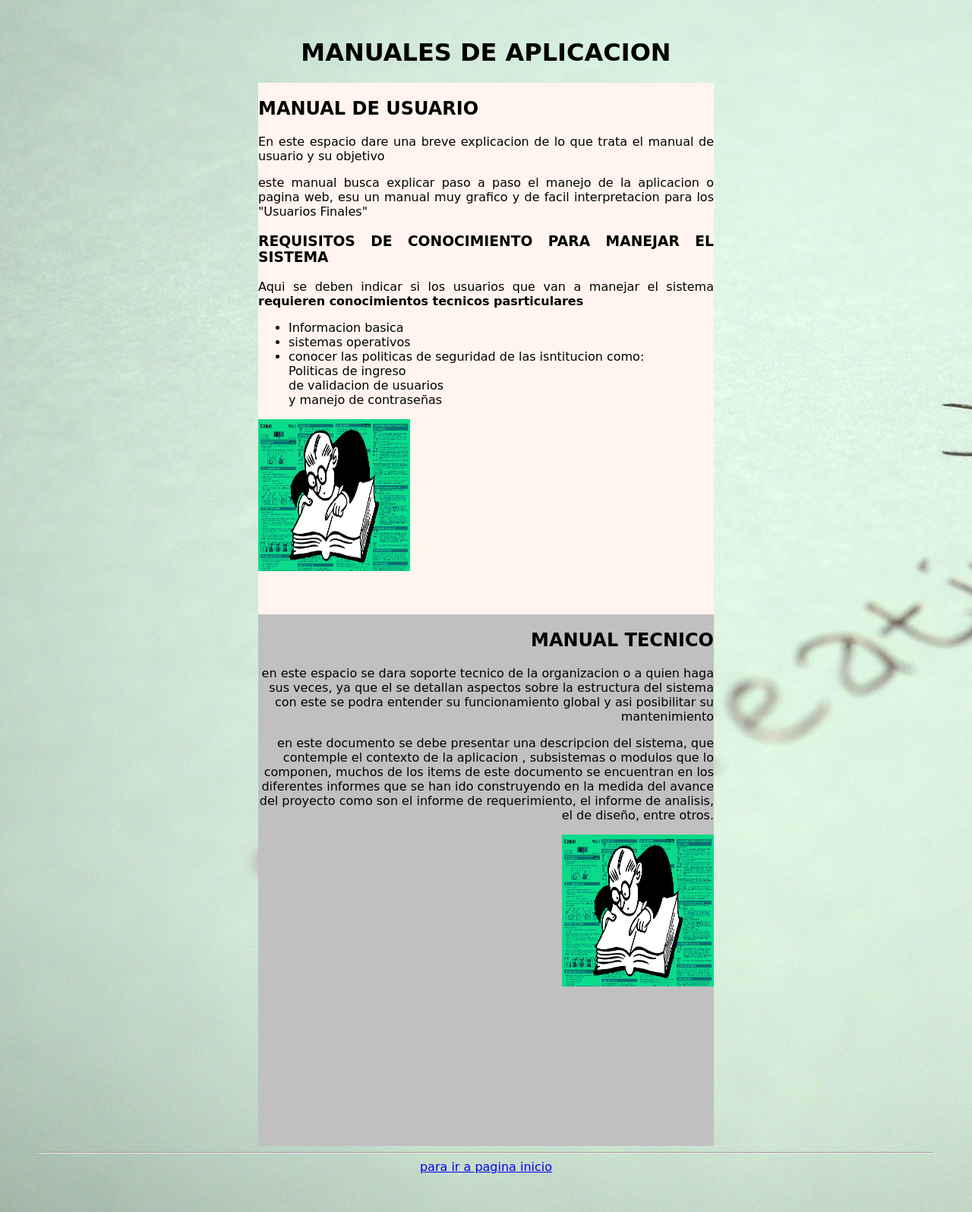
After one commit to lpcruz16/portafolio, a PHP site: page /manuales.php in a window 1280 px wide. The commit adds this page. Shown: the whole page at 76% size. Run offline with PHP 8.4, Linux system fonts and the light colour scheme.

Commit message:
cambio a php

```diff
--- a/crud.html
+++ b/crud.php
@@ -7,6 +7,6 @@
   <title>C.R.U.D</title>
 </head>
 <body>
-
+  <a href="index.php">Pagina Principal</a>
 </body>
 </html>
--- a/css/manuales.css
+++ b/css/manuales.css
@@ -10,14 +10,16 @@ h1{
   display:block;
 }
 div.caja1{
-  background: wheat;
-  width:500px ;
+  background: seashell;
+  width:600px ;
   height:700px;
   display:inline-block;
+  text-align:justify;
 }
 div.caja2{
-  background: yellowgreen;
-  width: 500px;
+  background: silver;
+  width: 600px;
   height: 700px;
   display: inline-block;
+  text-align: right;
 }
--- a/css/proyecto.css
+++ b/css/proyecto.css
@@ -20,5 +20,5 @@ h2{
 }
 img{
   width:800px ;
-  height:400px ;
+  height: 500px;
 }
--- /dev/null
+++ b/manuales.php
@@ -0,0 +1,40 @@
+<!DOCTYPE html>
+<html lang="en">
+<head>
+  <meta charset="UTF-8">
+  <meta http-equiv="X-UA-Compatible" content="IE=edge">
+  <meta name="viewport" content="width=device-width, initial-scale=1.0">
+  <link rel="stylesheet" href="../portafolio/css/manuales.css ">
+  <title>Document</title>
+</head>
+<body>
+  <h1>MANUALES DE APLICACION</h1>
+  <div class="caja1">
+  <h2>MANUAL DE USUARIO</h2>
+  <p>En este espacio  dare una breve explicacion de lo que trata el manual de usuario y su objetivo</p>
+  <p>este manual busca explicar paso a paso el manejo de la aplicacion o pagina web, esu un manual muy grafico y de facil interpretacion para los "Usuarios Finales"</p>
+  <p>
+    <h3>REQUISITOS DE CONOCIMIENTO PARA MANEJAR EL SISTEMA</h3>
+    Aqui se deben indicar si los usuarios que van a manejar el sistema  <b>requieren conocimientos tecnicos pasrticulares</b>
+  </p>
+  <ul>
+    <li>Informacion basica</li>
+    <li>sistemas operativos</li>
+    <li> conocer las politicas de seguridad de las isntitucion como: <br>
+        Politicas de ingreso  <br>
+        de validacion  de usuarios <br>
+        y manejo de contraseñas</li>
+  </ul>
+  <img src="../portafolio/img/manuales.jpg" height="200px" width="200px">
+  </div>
+  <div class="caja2">
+<h2>MANUAL TECNICO</h2>
+<p>en este espacio se dara soporte tecnico de la organizacion o a quien haga sus veces, ya que el se detallan aspectos sobre la estructura del sistema  con este se podra entender su funcionamiento  global y asi posibilitar su mantenimiento</p>
+<p>en este documento se debe presentar una  descripcion del sistema, que contemple el contexto de la aplicacion , subsistemas o modulos  que lo componen, muchos de los items de este documento se  encuentran en los diferentes informes que se han ido construyendo en la medida del avance del proyecto como son el informe de requerimiento, el informe de analisis, el de diseño, entre otros.</p>
+  <img src="../portafolio/img/manuales.jpg" height="200px" width="200px">
+
+  </div>
+<hr>
+  <a href="index.php">para ir a pagina inicio</a>
+</body>
+</html>
--- a/proyectos.html
+++ b/proyectos.php
@@ -22,10 +22,5 @@ adelante con proyectos familiares como por ejemplo:
 
 <img src="../portafolio/img/CARO2.jpg" alt="">
 <br>
-<h2>heladeria tropicoco</h2>
-<br>
-<h2>maderas valentina </h2>
-
-<a href="index.html">Pagina anterior</a>
 </body>
 </html>
```
Also changed, not shown: contacto.php (renamed from contacto.html, +9 -10 lines), index.php (renamed from index.html, +10 -10 lines), manuales.html (deleted, +0 -30 lines), experiencia.php (renamed from experiencia.html), img/maderas.jpg (added), index2.html (deleted), java.php (renamed from java.html).
